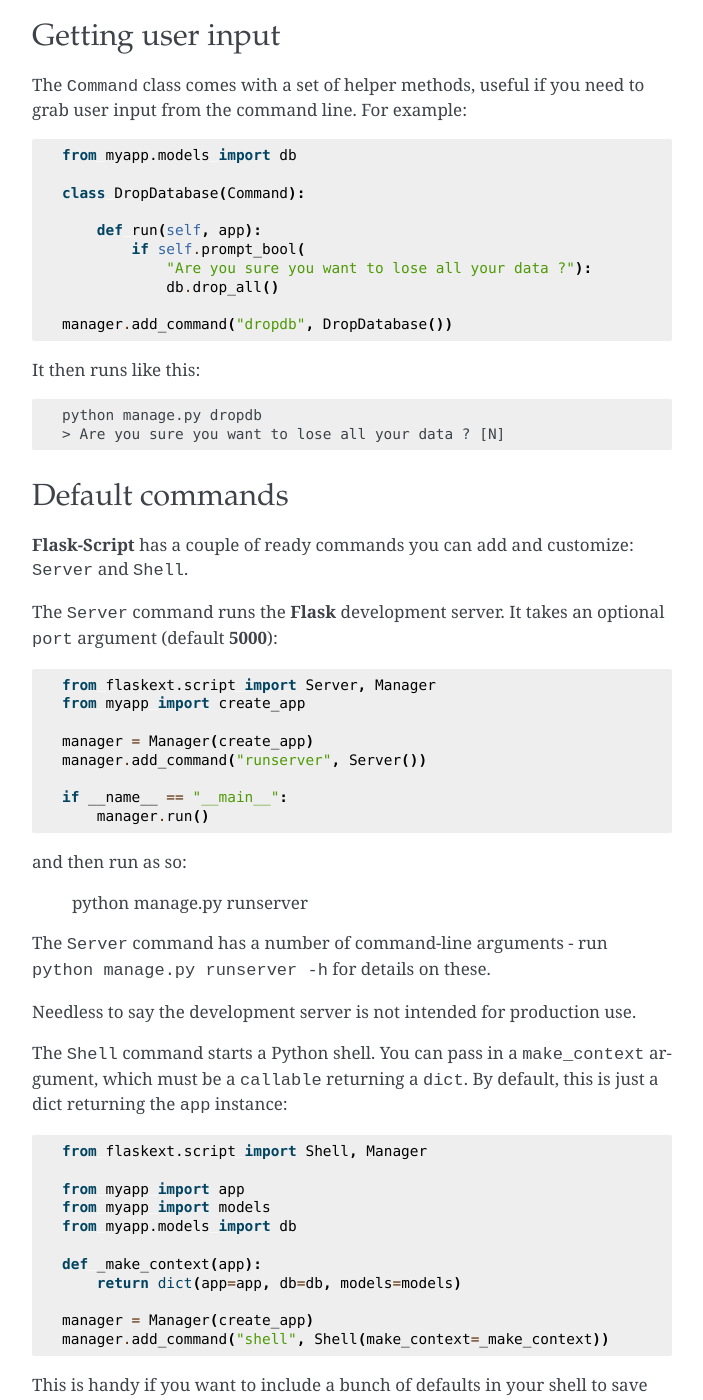
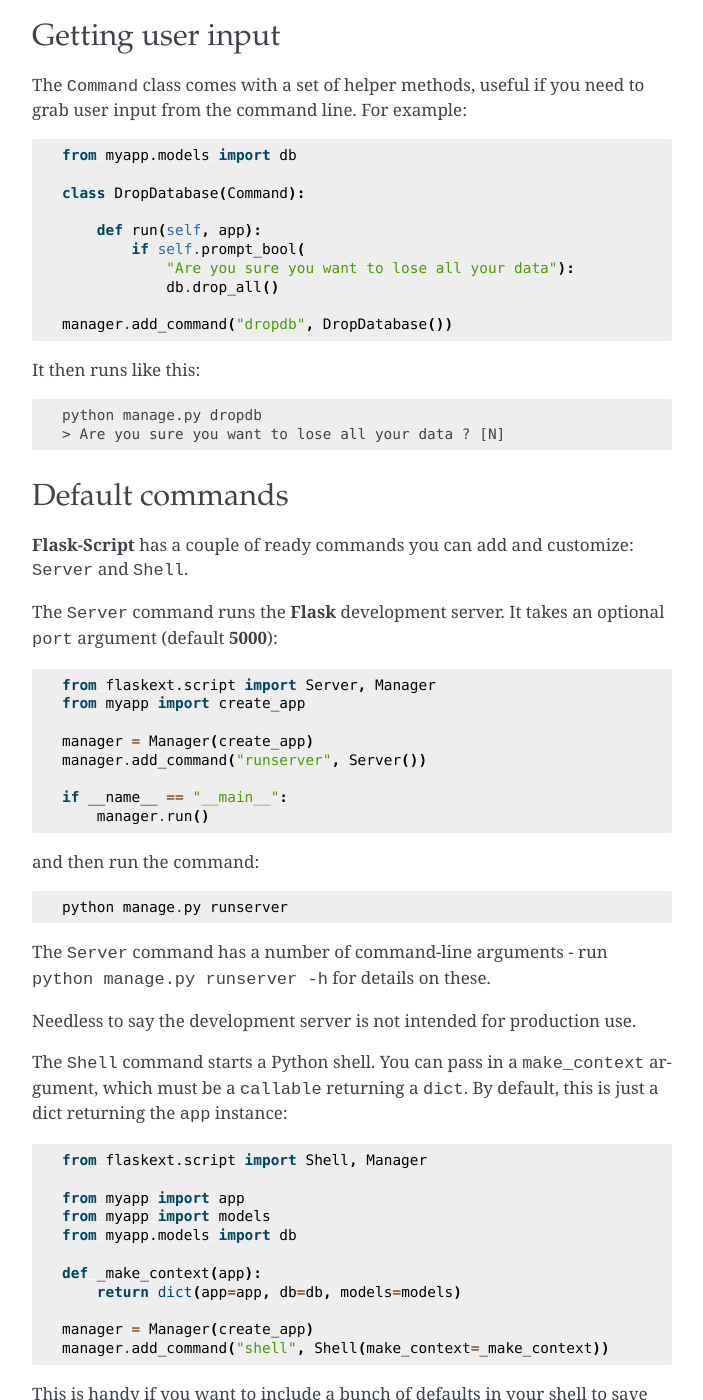
Before and after one commit to smurfix/flask-script, a Sphinx documentation site: the page built from docs/index.rst, in a window 1280 px wide and 1400 px high, scrolled down 3770 px. Shown: the whole window, without its empty margins (288-991 px from the left). Built offline with Sphinx 7.4.7, drawn with Linux system fonts in a browser that asks for light colours.

Commit message:
small doc fix

```diff
--- a/docs/index.rst
+++ b/docs/index.rst
@@ -170,7 +170,7 @@
 
         def run(self, app):
             if self.prompt_bool(
-                "Are you sure you want to lose all your data ?"):
+                "Are you sure you want to lose all your data"):
                 db.drop_all()
 
     manager.add_command("dropdb", DropDatabase())
@@ -196,7 +196,7 @@
     if __name__ == "__main__":
         manager.run()
 
-and then run as so:
+and then run the command::
 
     python manage.py runserver
 
```
